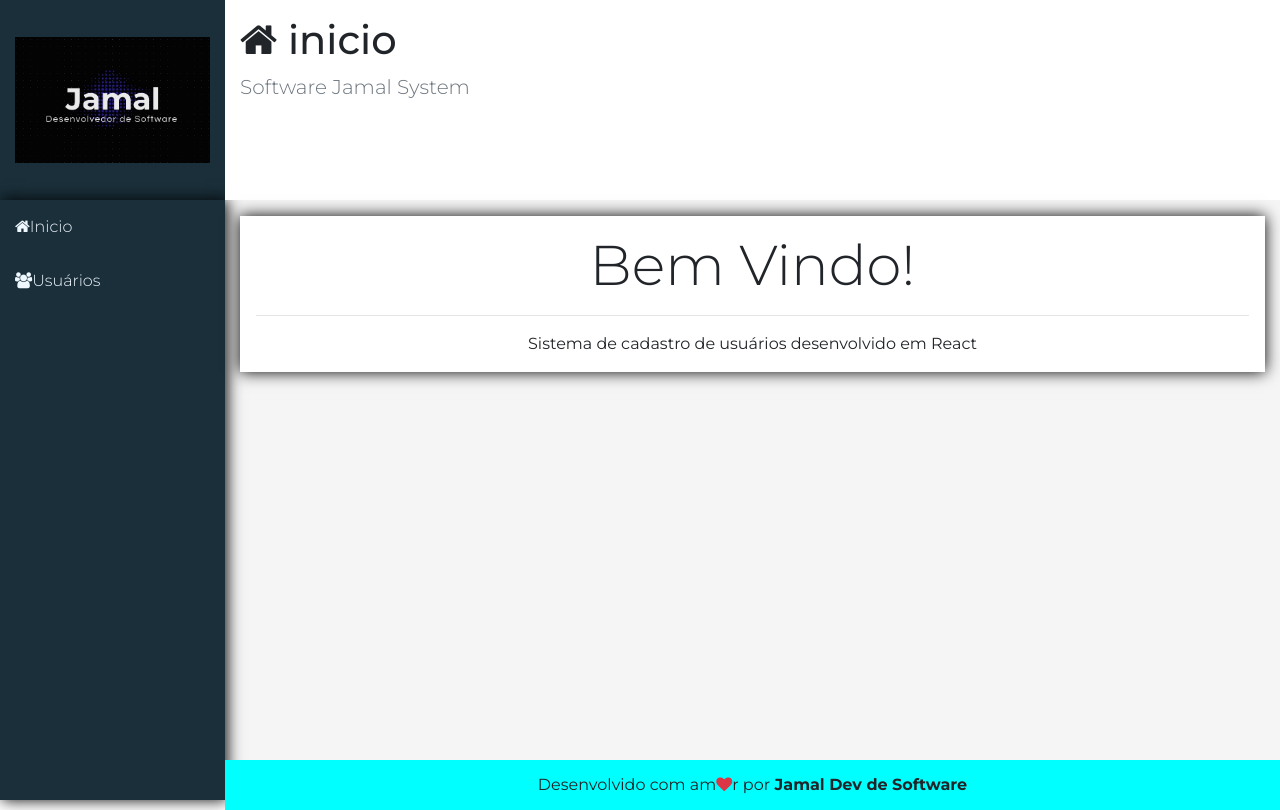
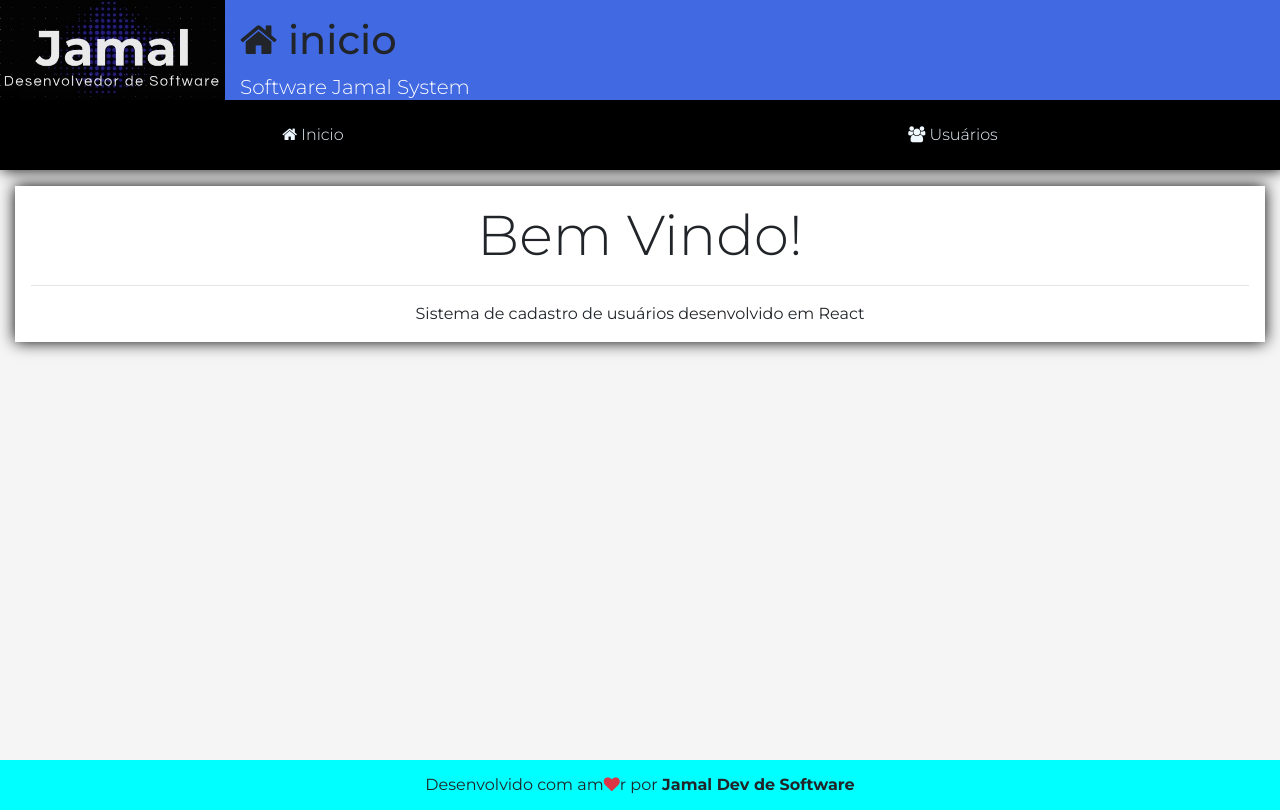
Before and after one commit to jarilton/CadastroUsuarios_React, a React (Create React App) app in the folder frontend/: page / in a window 1280 px wide. Built offline with nearby package versions, Linux system fonts and the light colour scheme.

Commit message:
implementing responsiveness and ajusting CSS

```diff
--- a/frontend/src/components/template/Header.css
+++ b/frontend/src/components/template/Header.css
@@ -1,5 +1,5 @@
 header.header {
-    background-color: #fff;
+    background-color: royalblue;
     padding: 0px 15px;
     overflow: hidden;
     white-space: nowrap;
--- a/frontend/src/components/template/Header.jsx
+++ b/frontend/src/components/template/Header.jsx
@@ -6,5 +6,5 @@
         <h1 className="mt-3">
             <i className={`fa fa-${props.icon}`}></i> {props.title}
         </h1>
-        <p className="lead text-muted">{props.subtitle}</p>
+        <p className="lead text-white">{props.subtitle}</p>
     </header>
--- a/frontend/src/components/template/Logo.css
+++ b/frontend/src/components/template/Logo.css
@@ -9,3 +9,9 @@
     padding: 0px 15px;
     width: 100%;
 }
+
+@media(min-width: 576px) {
+    aside.logo img {
+        width: 350px;
+    }
+}
--- a/frontend/src/components/template/Nav.css
+++ b/frontend/src/components/template/Nav.css
@@ -1,5 +1,5 @@
 aside.menu-area {
-    background-color: var(--bg-dark);
+    background-color: black;
     box-shadow:
         2px 0 10px 0 rgba(0, 0, 0, 0.12),
         2px 0 15px 0 rgba(0, 0, 0, 0.9);
@@ -16,3 +16,22 @@
 .menu a:hover {
     background: linear-gradient(135deg, blue 0%, blue 100%);
 }
+
+@media(min-width: 768px) {
+    .menu {
+        display: flex;
+        justify-content: flex-start;
+        align-items: center;
+    }
+
+    .menu a {
+        display: inline;
+        padding: 10px;
+        margin: 0px;
+    }
+
+    .menu {
+        height: 100%;
+        justify-content: space-around;
+    }
+}
--- a/frontend/src/components/template/Nav.jsx
+++ b/frontend/src/components/template/Nav.jsx
@@ -8,10 +8,10 @@
             {/*Refatorar em casa, criar outro componente,
             ex: NavItems.jsx, igual foi feito do Header.jsx*/}
             <Link to="/">
-                <i className="fa fa-home"></i>Inicio
+                <i className="fa fa-home"></i> Inicio
             </Link>
             <Link to="/users">
-                <i className="fa fa-users"></i>Usuários
+                <i className="fa fa-users"></i> Usuários
             </Link>
         </nav>
     </aside>
--- a/frontend/src/main/App.css
+++ b/frontend/src/main/App.css
@@ -1,8 +1,9 @@
 :root {
     --bg-dark: #1A2F3A;
 
-    --logo-height: 200px;
-    --header-height: 200px;
+    --logo-height: 100px;
+    --header-height: 100px;
+    --menu-top-height: 70px;
     --aside-width: 225px;
     --footer-height: 40px;
 
@@ -51,3 +52,35 @@
 footer.footer {
     grid-area: footer;
 }
+
+@media(min-width: 768px) {
+    .app {
+        grid-template-rows:
+            var(--header-height)
+            var(--menu-top-height)
+            1fr
+            var(--footer-height);
+        grid-template-columns: var(--aside-width) 1fr;
+        grid-template-areas:
+            "logo header"
+            "menu menu"
+            "content content"
+            "footer footer";
+    }
+}
+
+@media(max-width: 576px) {
+    .app {
+        grid-template-rows:
+            var(--logo-height)
+            var(--menu-top-height)
+            1fr
+            var(--footer-height);
+        grid-template-columns: 1fr;
+        grid-template-areas:
+            "logo"
+            "menu"
+            "content"
+            "footer";
+    }
+}
```
